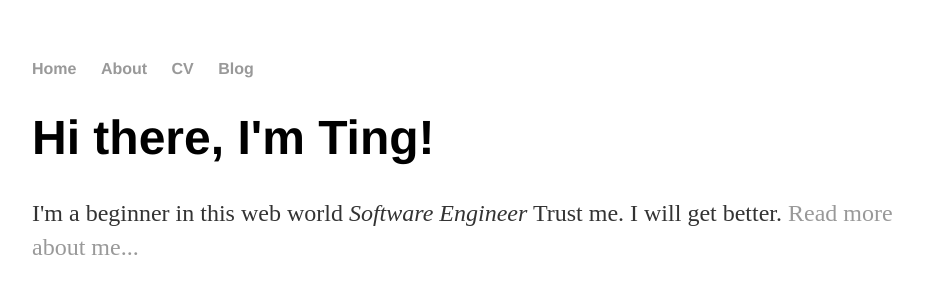
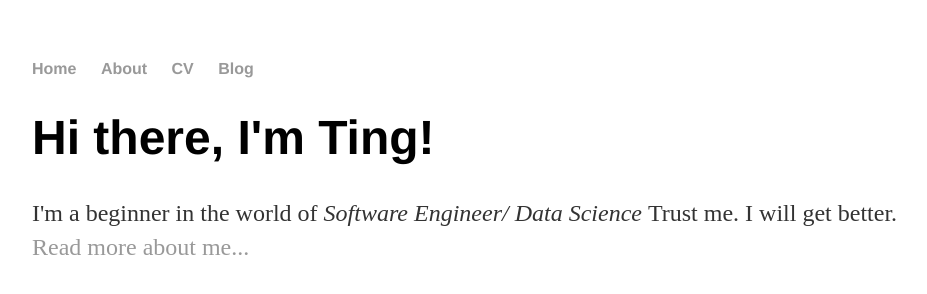
Before and after one commit to tsheng0315/tsheng0315.github.io, a plain HTML site: page index.html in a window 1280 px wide. Shown: the whole page, without its empty margins (160-1087 px from the left). Drawn offline with Linux system fonts and the light colour scheme.

Commit message:
Update index.html

```diff
--- a/index.html
+++ b/index.html
@@ -17,4 +17,4 @@
 		<div class="container">
     		<div class="blurb">
         		<h1>Hi there, I'm Ting!</h1>
-				<p>I'm a beginner in this web world <em> Software Engineer</em> Trust me. I will get better. <a href="/about">Read more about me...</a></p>
+				<p>I'm a beginner in the world of <em> Software Engineer/ Data Science </em> Trust me. I will get better. <a href="/about">Read more about me...</a></p>
```
